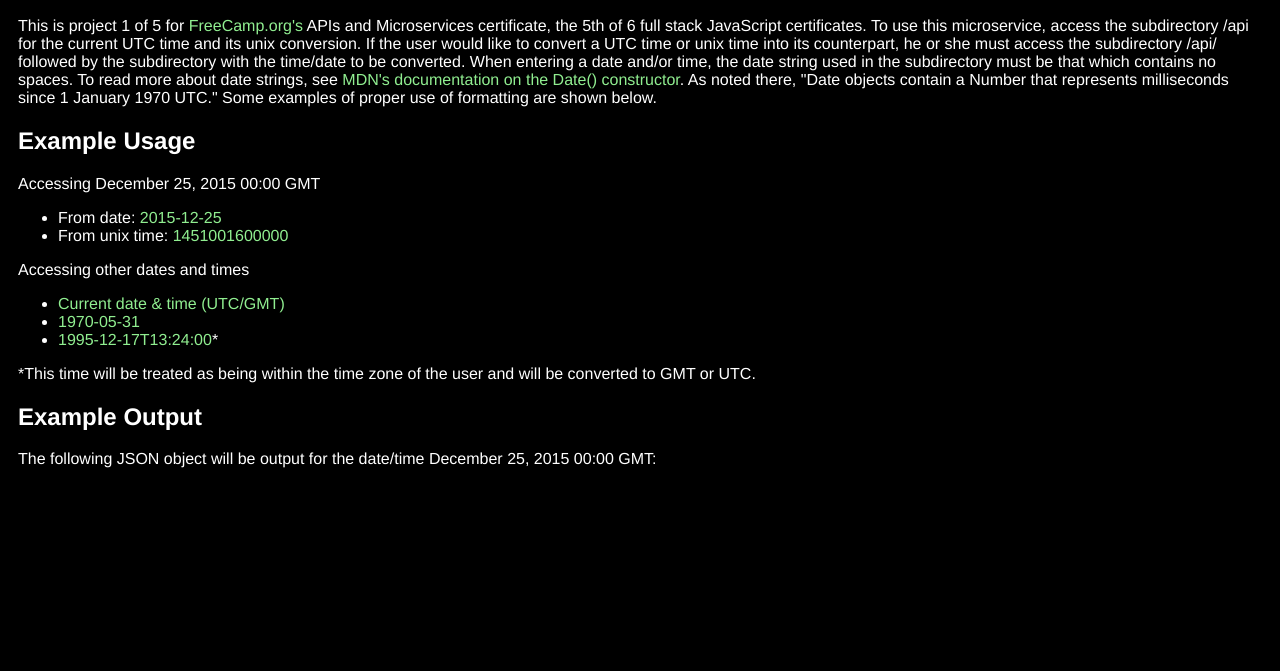
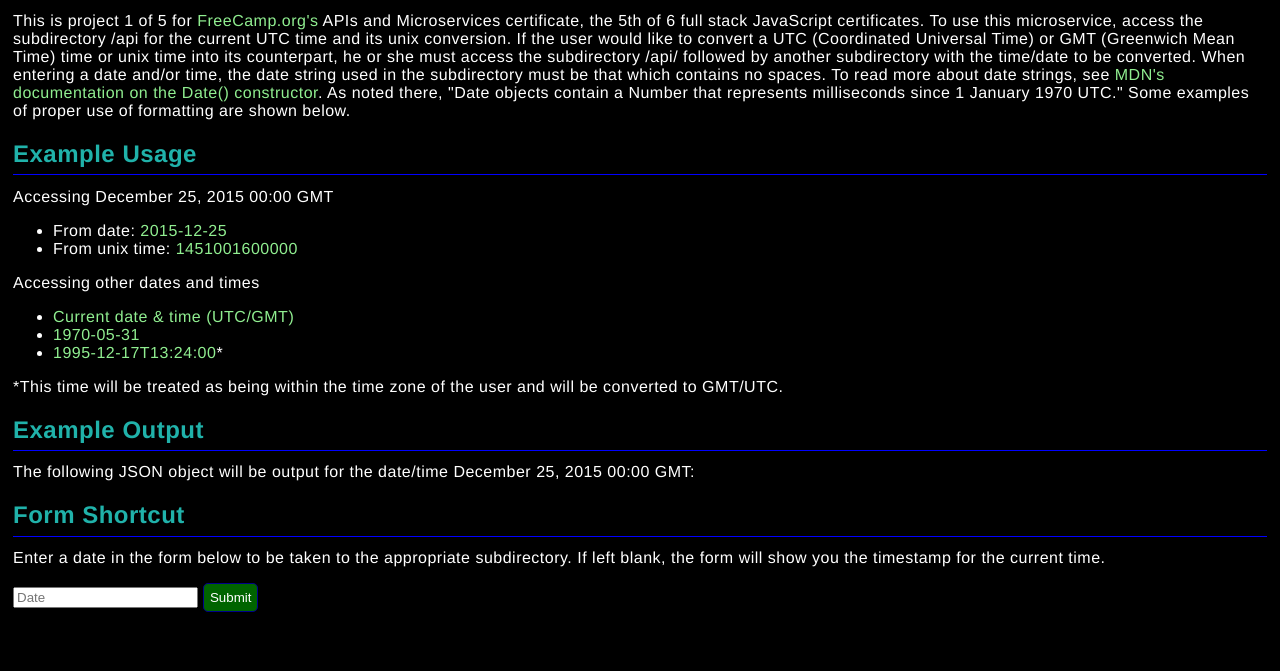
Before and after one commit to john-albright/timestamp-microservice-free-code-camp, a website: page views/index.html in a window 1280 px wide. Shown: the part 129-800 px from the top of the page. Drawn offline with Linux system fonts and the light colour scheme; files that its build step writes are made by us from their sources; no server answers.

Commit message:
Added a form to redirect to the api subdirectory, added a body-parser dependency to get input from form; added some CSS styles; rearranged the JavaScript portion of index to come before the body

```diff
--- a/package.json
+++ b/package.json
@@ -19,6 +19,7 @@
   "author": "John Albright",
   "license": "MIT",
   "dependencies": {
+    "body-parser": "^1.19.0",
     "express": "^4.17.1"
   }
 }
--- a/public/style.css
+++ b/public/style.css
@@ -2,14 +2,59 @@ body {
     color: white;
     background-color: black;
     font-family: 'Franklin Gothic Medium', 'Arial Narrow', Arial, sans-serif;
-    padding: 10px;
+    letter-spacing: 0.5px;
+    padding: 5px;
 }
 
 a:hover, a:active {
-    background-color: darkblue;
+    color: green;
+    border-bottom: 2px green solid;
 }
 
 a:visited, a:link {
     color: lightgreen;
     text-decoration: none;
 }
+
+button {
+    background-color: darkgreen;
+    color: white;
+    border: 1px darkblue solid;
+    border-radius: 5px;
+    padding: 6px;
+    cursor: pointer;
+}
+
+button:hover {
+    background-color: green;
+    transition: all 0.3s ease-in;
+}
+
+/* ===============================
+   Header Styles
+   Source: https://stackoverflow.com/questions/20935191/create-line-after-text-with-css
+   ===============================
+*/
+
+h1, h2, h3 {
+    color: lightseagreen;
+}
+
+h1 {
+    text-align: center;
+}
+
+h2, h3 {
+    position: relative;
+}
+
+h2:after, h3:after {
+    content:"";
+    position: absolute;
+    bottom: -0.8em;
+    left: 0;
+    right: 0;
+    height: 0.5em;
+    border-top: 0.5px solid blue;
+    z-index: -1;
+}
--- a/views/index.html
+++ b/views/index.html
@@ -4,20 +4,39 @@
         <meta charset="utf-8">
 		<meta name="viewport" content="width=device-width,initial-scale=1">
 		<title>TimeStamp Microservice</title>
-		<link rel="stylesheet" href="/public/style.css" type="text/css">
+        <link rel="stylesheet" href="public/style.css" type="text/css">
     </head>
+    <script type="text/javascript">
+        // Add an event listener to be triggered once the page loads
+        document.addEventListener('DOMContentLoaded', getSampleCode(), true);
+
+        // Create an AJAX request to get the JSON object displayed for December 25, 2015
+        function getSampleCode() {
+            const xmlhttp = new XMLHttpRequest();
+            xmlhttp.onreadystatechange = function() {
+                if(this.readyState == 4 && this.status == 200) {
+                    console.log(this.responseText);
+                    document.getElementById('sample-code').innerHTML = this.responseText;
+                }
+            };
+            console.log('reached!');
+            xmlhttp.open('GET', '/api/2015-12-25', true);
+            xmlhttp.send();
+        }
+
+    </script>
     <body>
-        <h1>Timestamp Microserive</h1>
+        <h1>Timestamp Microservice</h1>
         <h2>Project Description</h2>
         <p>
             This is project 1 of 5 for <a href="http://www.freecodecamp.org">FreeCamp.org's</a>
             APIs and Microservices certificate, the 5th of 6 full stack JavaScript certificates.
             To use this microservice, access the subdirectory /api for the current UTC time
-            and its unix conversion. If the user would like to convert a UTC time or unix time
-            into its counterpart, he or she must access the subdirectory /api/ followed by the
-            subdirectory with the time/date to be converted. When entering a date and/or time,
-            the date string used in the subdirectory must be that which contains no spaces. To
-            read more about date strings, see
+            and its unix conversion. If the user would like to convert a UTC (Coordinated Universal Time)
+            or GMT (Greenwich Mean Time) time or unix time into its counterpart, he or she must access
+            the subdirectory /api/ followed by another subdirectory with the time/date to be converted.
+            When entering a date and/or time, the date string used in the subdirectory must be that
+            which contains no spaces. To read more about date strings, see
             <a href="https://developer.mozilla.org/en-US/docs/Web/JavaScript/Reference/Global_Objects/Date/Date">
             MDN's documentation on the Date() constructor</a>. As noted there, "Date objects
             contain a Number that represents milliseconds since 1 January 1970 UTC." Some examples
@@ -37,30 +56,21 @@
         </ul>
         <p>
             *This time will be treated as being within the time zone of the user and will be
-            converted to GMT or UTC.
+            converted to GMT/UTC.
         </p>
-        <h2> Example Output </h2>
+        <h2>Example Output</h2>
         <p>The following JSON object will be output for the date/time December 25, 2015 00:00 GMT:</p>
         <code id="sample-code"></code>
+        <h2>Form Shortcut</h2>
+        <p>
+            Enter a date in the form below to be taken to the appropriate subdirectory. If left blank,
+            the form will show you the timestamp for the current time.
+        </p>
+        <div>
+            <form action="/" method="post">
+                <input type="text" name="date" placeholder="Date">
+                <button type="submit">Submit</button>
+            </form>
+        </div>
     </body>
-    <script type="text/javascript">
-
-        // Add an event once the page loads
-        window.addEventListener('load', getSampleCode(), true);
-
-        // Create an AJAX request to get the JSON object displayed for December 25, 2015
-        function getSampleCode() {
-            var xmlhttp = new XMLHttpRequest();
-            xmlhttp.onreadystatechange = function() {
-                if(this.readyState == 4 && this.status == 200) {
-                    console.log(this.responseText);
-                    document.getElementById('sample-code').innerHTML = this.responseText;
-                }
-            };
-            console.log('reached!');
-            xmlhttp.open('GET', '/api/2015-12-25', true);
-            xmlhttp.send();
-        }
-
-    </script>
 </html>
```
Also changed, not shown: myApp.js (+21 -5 lines), 1 other file.
